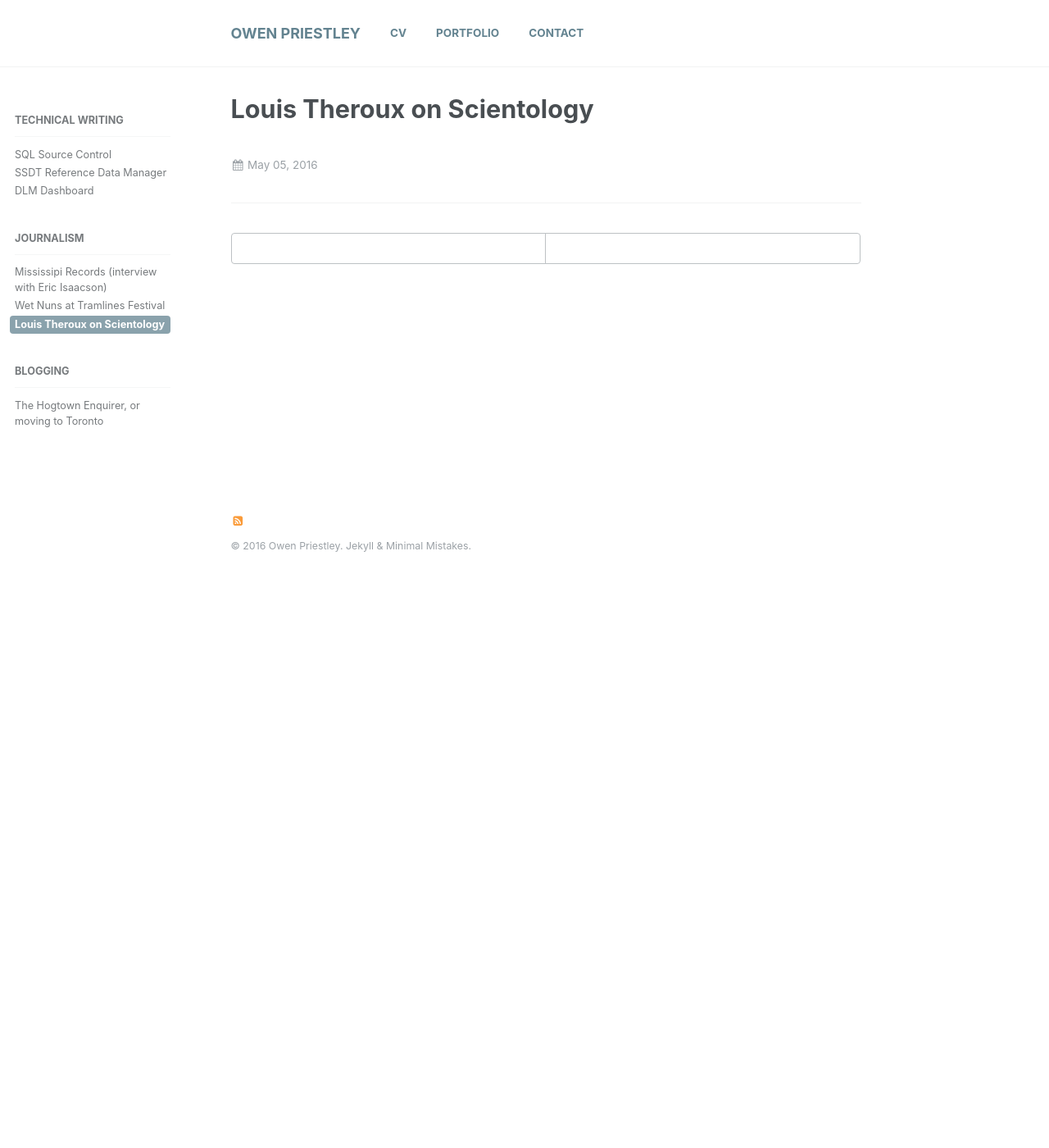
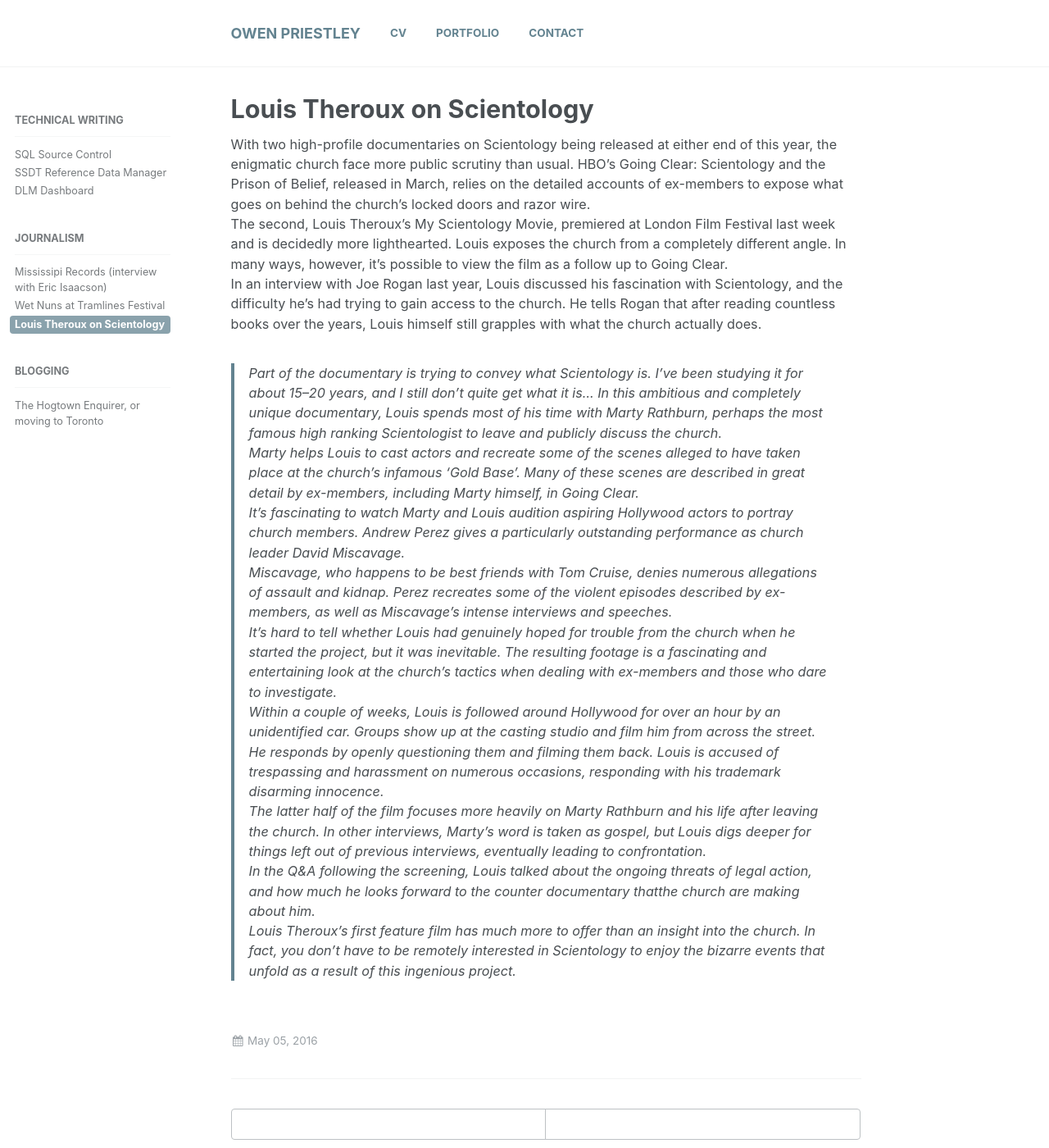
Before and after one commit to owenpriestley/owenpriestley.github.io, a Jekyll site: the page built from _portfolio/journalism/scientology.md, in a window 1280 px wide and 1400 px high. Shown: the whole window at 82% size. Built offline with Jekyll 4.4.1, drawn with Linux system fonts in a browser that asks for light colours.

Commit message:
Scientology again...

```diff
--- a/_portfolio/journalism/scientology.md
+++ b/_portfolio/journalism/scientology.md
@@ -7,3 +7,16 @@
 sidebar:
   nav: "portfolio"
 ---
+With two high-profile documentaries on Scientology being released at either end of this year, the enigmatic church face more public scrutiny than usual. HBO’s Going Clear: Scientology and the Prison of Belief, released in March, relies on the detailed accounts of ex-members to expose what goes on behind the church’s locked doors and razor wire.
+The second, Louis Theroux’s My Scientology Movie, premiered at London Film Festival last week and is decidedly more lighthearted. Louis exposes the church from a completely different angle. In many ways, however, it’s possible to view the film as a follow up to Going Clear.
+In an interview with Joe Rogan last year, Louis discussed his fascination with Scientology, and the difficulty he’s had trying to gain access to the church. He tells Rogan that after reading countless books over the years, Louis himself still grapples with what the church actually does.
+>Part of the documentary is trying to convey what Scientology is. I’ve been studying it for about 15–20 years, and I still don’t quite get what it is…
+In this ambitious and completely unique documentary, Louis spends most of his time with Marty Rathburn, perhaps the most famous high ranking Scientologist to leave and publicly discuss the church.
+Marty helps Louis to cast actors and recreate some of the scenes alleged to have taken place at the church’s infamous ‘Gold Base’. Many of these scenes are described in great detail by ex-members, including Marty himself, in Going Clear.
+It’s fascinating to watch Marty and Louis audition aspiring Hollywood actors to portray church members. Andrew Perez gives a particularly outstanding performance as church leader David Miscavage.
+Miscavage, who happens to be best friends with Tom Cruise, denies numerous allegations of assault and kidnap. Perez recreates some of the violent episodes described by ex-members, as well as Miscavage’s intense interviews and speeches.
+It’s hard to tell whether Louis had genuinely hoped for trouble from the church when he started the project, but it was inevitable. The resulting footage is a fascinating and entertaining look at the church’s tactics when dealing with ex-members and those who dare to investigate.
+Within a couple of weeks, Louis is followed around Hollywood for over an hour by an unidentified car. Groups show up at the casting studio and film him from across the street. He responds by openly questioning them and filming them back. Louis is accused of trespassing and harassment on numerous occasions, responding with his trademark disarming innocence.
+The latter half of the film focuses more heavily on Marty Rathburn and his life after leaving the church. In other interviews, Marty’s word is taken as gospel, but Louis digs deeper for things left out of previous interviews, eventually leading to confrontation.
+In the Q&A following the screening, Louis talked about the ongoing threats of legal action, and how much he looks forward to the counter documentary thatthe church are making about him.
+Louis Theroux’s first feature film has much more to offer than an insight into the church. In fact, you don’t have to be remotely interested in Scientology to enjoy the bizarre events that unfold as a result of this ingenious project.
```
